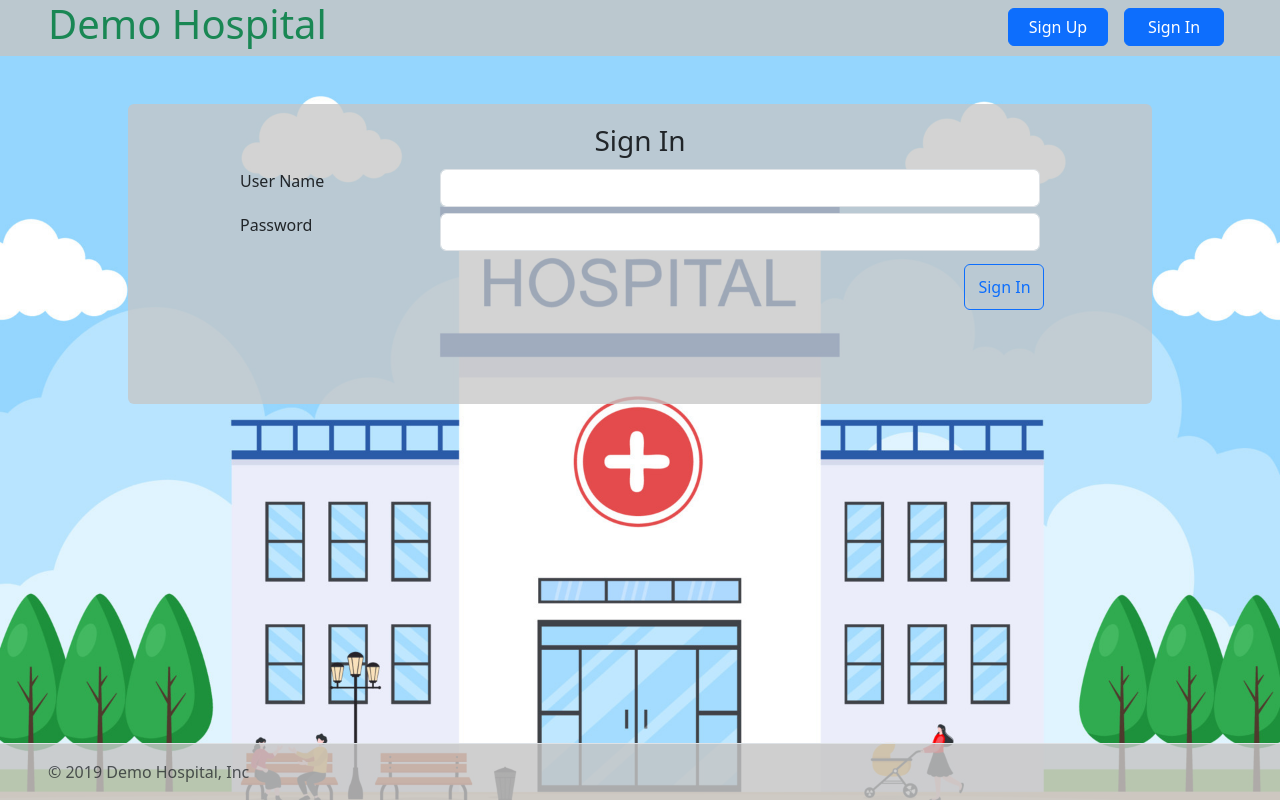
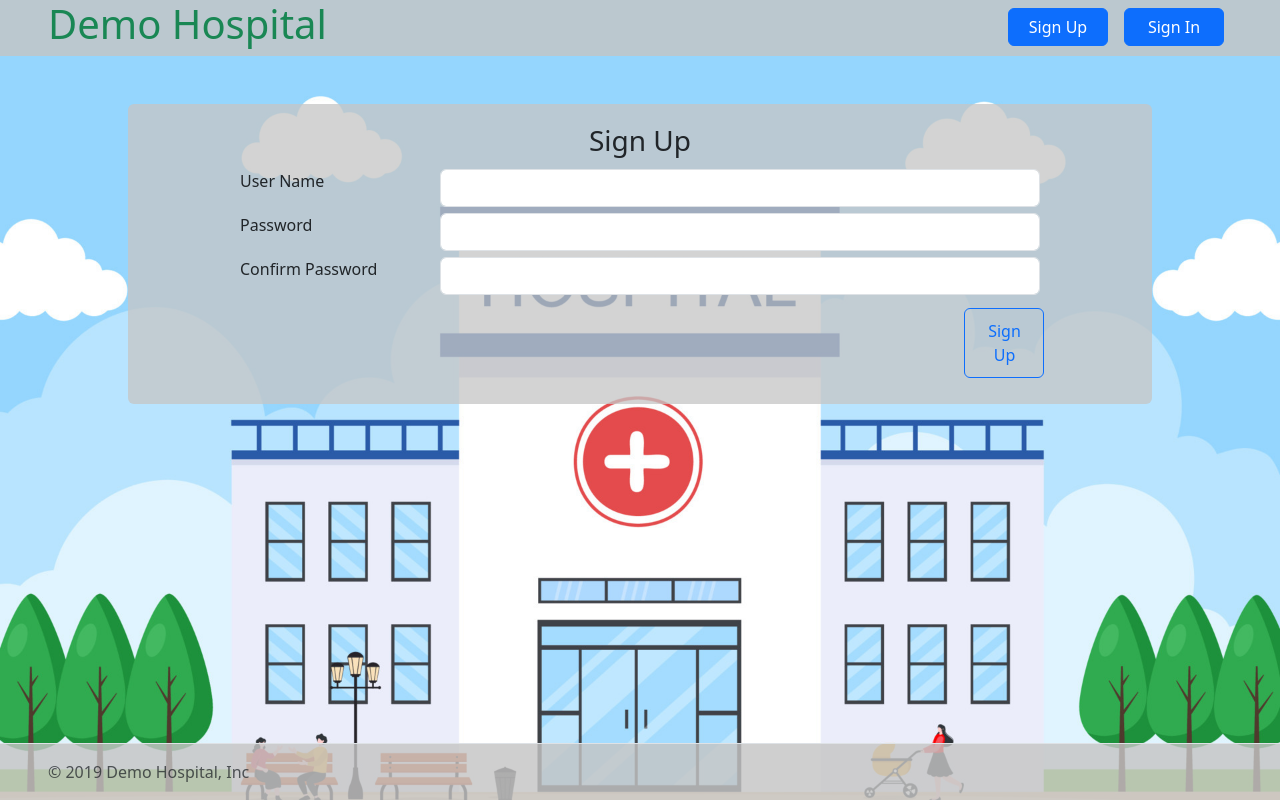
Before and after one commit to shashin26/demoHospital, an Angular app: page /signUp in a window 1280 px wide. Built offline with nearby package versions, Linux system fonts and the light colour scheme.

Commit message:
18/07/2023 12pm

```diff
--- a/src/app/add-record/add-record.component.ts
+++ b/src/app/add-record/add-record.component.ts
@@ -32,11 +32,11 @@ export class AddRecordComponent implements OnInit {
     private activatedRoute: ActivatedRoute,
     private http: HttpClient,
     private router: Router
-  ) {}
+  ) { }
 
   ngOnInit(): void {
     this.activatedRoute.queryParams.subscribe((params) => {
-      console.log('Query Parameters:', params);
+      //console.log('Query Parameters:', params);
       const action = params['action'];
       this.id = params['id'];
 
--- a/src/app/app.component.html
+++ b/src/app/app.component.html
@@ -3,6 +3,7 @@
   style="background-color: rgba(197, 197, 197, 0.815)"
 >
   <div>
+
     <h1>
       <a class="text-success" routerLink="/" routerLinkActive="active"
         >Demo Hospital</a
@@ -10,7 +11,7 @@
     </h1>
   </div>
   <div>
-    <ng-container *ngIf="!isLoggedIn">
+    <ng-container *ngIf="!logInOut.isLoggedIn">
       <li class="btn btn-primary m-2">
         <a class="nav-item text-white" (click)="homeSignUp()">Sign Up</a>
       </li>
@@ -18,7 +19,7 @@
         <a routerLinkActive="active" (click)="homeSignIn()">Sign In</a>
       </li>
     </ng-container>
-    <ng-container *ngIf="isLoggedIn">
+    <ng-container *ngIf="logInOut.isLoggedIn">
       <li class="btn btn-primary m-2 text-white">
         <a class="nav-item text-white" (click)="logOut()">Sign Out</a>
       </li>
--- a/src/app/app.component.ts
+++ b/src/app/app.component.ts
@@ -1,5 +1,6 @@
 import { Component, OnInit, ViewEncapsulation } from '@angular/core';
 import { Router } from '@angular/router';
+import { logInOut } from './services/log-in-out.service';
 
 @Component({
   selector: 'app-root',
@@ -9,28 +10,26 @@ import { Router } from '@angular/router';
 })
 export class AppComponent implements OnInit {
   title = 'demoHospital';
-  isLoggedIn = false;
-  signup = false;
-  constructor(private router: Router) { }
+  constructor(private router: Router,public logInOut:logInOut) { }
 
   ngOnInit(): void {
-    this.signup = true;
+    this.logInOut.signup = true;
   }
 
   homeSignUp() {
-    this.signup = true;
+    this.logInOut.signup = true;
     this.router.navigate(['/signUp'])
 
   }
 
   homeSignIn() {
-    this.signup = false;
+    this.logInOut.signup = false;
     this.router.navigate(['/signUp'])
   }
 
   logOut() {
-    this.signup = false;
-    this.isLoggedIn = false;
+    this.logInOut.signup = false;
+    this.logInOut.isLoggedIn = false;
     this.router.navigate(['/signUp'])
   }
 }
--- a/src/app/app.module.ts
+++ b/src/app/app.module.ts
@@ -9,6 +9,8 @@ import { SignUpComponent } from './sign-up/sign-up.component';
 import { HomeComponent } from './home/home.component';
 import { AddRecordComponent } from './add-record/add-record.component';
 import { FilterPipe } from './filter.pipe';
+import { AuthService } from './services/auth.service';
+import { AuthGuardService } from './services/auth-guard.service';
 
 // const appRoutes: Routes = [
 //   { path: '', component: AppComponent },
@@ -37,7 +39,7 @@ const appRoutes: Routes = [
     FormsModule,
     HttpClientModule,
   ],
-  providers: [HomeComponent],
+  providers: [HomeComponent, AuthService,AuthGuardService],
   bootstrap: [AppComponent],
 })
 export class AppModule {}
--- a/src/app/home/home.component.ts
+++ b/src/app/home/home.component.ts
@@ -5,6 +5,7 @@ import { map } from 'rxjs/operators';
 import { Record } from './record.model';
 import { AppComponent } from '../app.component';
 import { AddRecordComponent } from '../add-record/add-record.component';
+import { logInOut } from '../services/log-in-out.service';
 
 @Component({
   selector: 'app-home',
@@ -23,8 +24,8 @@ export class HomeComponent implements OnInit, OnDestroy {
   constructor(
     private router: Router,
     private http: HttpClient,
-    private appcomponent: AppComponent
-  ) {}
+    private logInOut: logInOut
+  ) { }
 
   ngOnInit() {
     this.getRecords();
@@ -87,6 +88,6 @@ export class HomeComponent implements OnInit, OnDestroy {
   }
 
   ngOnDestroy(): void {
-    this.appcomponent.isLoggedIn = false;
+    this.logInOut.isLoggedIn = false;
   }
 }
--- /dev/null
+++ b/src/app/services/auth.service.ts
@@ -0,0 +1,51 @@
+import { Injectable } from '@angular/core';
+import { HttpClient } from '@angular/common/http';
+import { User } from '../sign-up/user.model';
+
+@Injectable({
+    providedIn: 'root',
+})
+export class AuthService {
+    constructor(private http: HttpClient) { }
+
+    signUp(user: User): Promise<any> {
+        return this.http
+            .post(
+                'https://userdata-89ae3-default-rtdb.firebaseio.com/users.json',
+                user
+            )
+            .toPromise();
+    }
+
+    signIn(userName: string, password: string): Promise<string> {
+        return new Promise<string>((resolve, reject) => {
+          this.http
+            .get<{ [key: string]: User }>(
+              'https://userdata-89ae3-default-rtdb.firebaseio.com/users.json'
+            )
+            .toPromise()
+            .then((response) => {
+              if (response) {
+                const users: User[] = Object.values(response);
+
+                const matchedUser = users.find((user) => user.userName === userName);
+
+                if (matchedUser) {
+                  if (matchedUser.password === password) {
+                    resolve('match');
+                  } else {
+                    resolve('check password');
+                  }
+                } else {
+                  resolve('user not found');
+                }
+              } else {
+                resolve('user not found');
+              }
+            })
+            .catch((error) => {
+              reject(error);
+            });
+        });
+      }
+}
--- /dev/null
+++ b/src/app/services/log-in-out.service.ts
@@ -0,0 +1,10 @@
+import { Injectable } from "@angular/core";
+
+@Injectable({
+    providedIn: 'root',
+})
+
+export class logInOut {
+    signup = false;
+    isLoggedIn=false;
+}
--- a/src/app/sign-up/sign-up.component.html
+++ b/src/app/sign-up/sign-up.component.html
@@ -2,8 +2,8 @@
   <div class="new-container">
     <div class="row" id="subcontainer">
       <div class="heading">
-        <h3 [hidden]="!appcomponent.signup">Sign Up</h3>
-        <h3 [hidden]="appcomponent.signup">Sign In</h3>
+        <h3 [hidden]="!logInOut.signup">Sign Up</h3>
+        <h3 [hidden]="logInOut.signup">Sign In</h3>
       </div>
       <div id="row">
         <label for="userName">User Name</label>
@@ -27,7 +27,7 @@
           required
         />
       </div>
-      <div id="row" [hidden]="!appcomponent.signup">
+      <div id="row" [hidden]="!logInOut.signup">
         <label for="repassword"> Confirm Password</label>
         <input
           class="form-control"
@@ -60,7 +60,7 @@
     <div class="button-class">
       <button
         class="btn btn-outline-primary"
-        [hidden]="!appcomponent.signup"
+        [hidden]="!logInOut.signup"
         [disabled]="
           f.controls['password'] &&
           f.controls['repassword'] &&
@@ -75,7 +75,7 @@
       <button
         class="btn btn-outline-primary"
         id="btn"
-        [hidden]="appcomponent.signup"
+        [hidden]="logInOut.signup"
         (click)="signIn()"
       >
         Sign In
--- a/src/app/sign-up/sign-up.component.ts
+++ b/src/app/sign-up/sign-up.component.ts
@@ -1,10 +1,10 @@
 import { Component, OnInit, ViewChild } from '@angular/core';
 import { Router } from '@angular/router';
+import { NgForm } from '@angular/forms';
+import { User } from './user.model';
+import { AuthService } from '../services/auth.service';
 import { AppComponent } from '../app.component';
-import { NgForm } from '@angular/forms';
-import { HttpClient } from '@angular/common/http';
-import { User } from './user.model';
-import { AuthGuardService } from '../services/auth-guard.service';
+import { logInOut } from '../services/log-in-out.service';
 
 @Component({
   selector: 'app-sign-up',
@@ -12,29 +12,25 @@ import { AuthGuardService } from '../services/auth-guard.service';
   styleUrls: ['./sign-up.component.css'],
 })
 export class SignUpComponent {
-  user = {
+  user: User = {
     userName: '',
     password: '',
   };
-  users: User[] = [];
   passwordMatch = true;
   @ViewChild('f') signUpForm!: NgForm;
-  error = null;
+  error: string | null = null;
   noUser = true;
   signupbutton = true;
 
   constructor(
     private router: Router,
-    public appcomponent: AppComponent,
-    private http: HttpClient,
-    private authService: AuthGuardService
-  ) {
-    this.appcomponent.signup = false;
-  }
+    private authService: AuthService,
+    public logInOut: logInOut,
+  ) { }
 
   signUp() {
-    this.appcomponent.signup = false;
     this.signUpForm.reset();
+    this.router.navigate(['/signUp']);
   }
 
   signIn() {
@@ -43,16 +39,16 @@ export class SignUpComponent {
       const password = this.signUpForm.value.password;
 
       this.authService
-        .checkMatch(userName, password)
+        .signIn(userName, password)
         .then((result) => {
           if (result === 'match') {
-            this.appcomponent.isLoggedIn = true;
+            this.logInOut.isLoggedIn = true;
             this.router.navigate(['/home']);
           } else if (result === 'check password') {
-            alert('Please Check the Password');
+            alert('Please check the password');
             this.signUpForm.reset();
           } else {
-            alert('User Not Found, Please Sign Up');
+            alert('User not found, please sign up');
             this.signUpForm.reset();
           }
         })
@@ -64,19 +60,19 @@ export class SignUpComponent {
 
   onFormSubmit() {
     if (!this.signUpForm.value.userName || !this.signUpForm.value.password) {
-      alert('please fill the form');
+      alert('Please fill the form');
     } else {
       if (this.signUpForm.value.password === this.signUpForm.value.repassword) {
         this.user.userName = this.signUpForm.value.userName;
         this.user.password = this.signUpForm.value.password;
 
-        this.http
-          .post(
-            'https://userdata-89ae3-default-rtdb.firebaseio.com/users.json',
-            this.user
-          )
-          .subscribe((res) => {
+        this.authService
+          .signUp(this.user)
+          .then((res) => {
             console.log(res);
+          })
+          .catch((error) => {
+            console.error(error);
           });
 
         this.signUpForm.reset();
```
Also changed, not shown: src/assets/logo.jpg (added), src/assets/logo.png (added).
